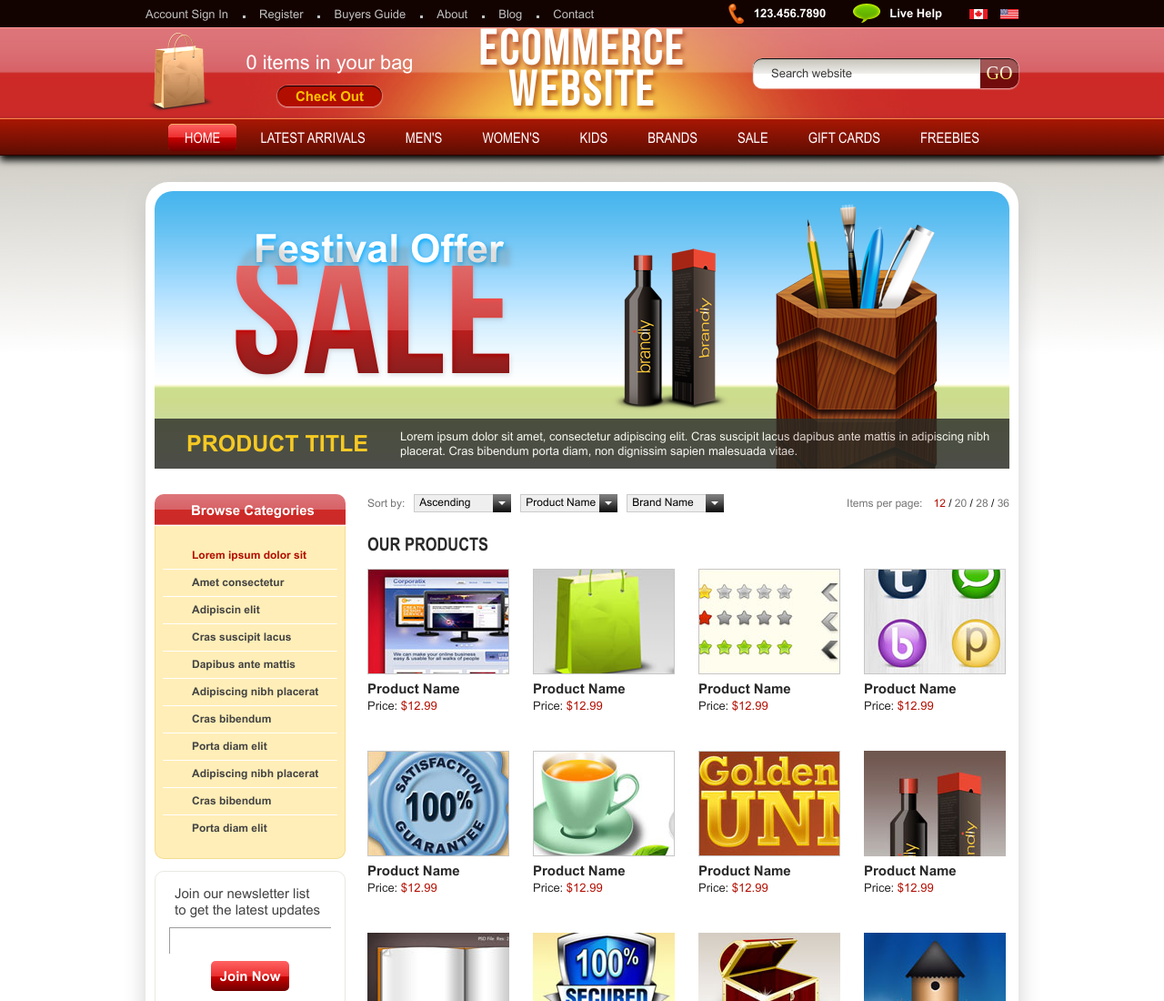
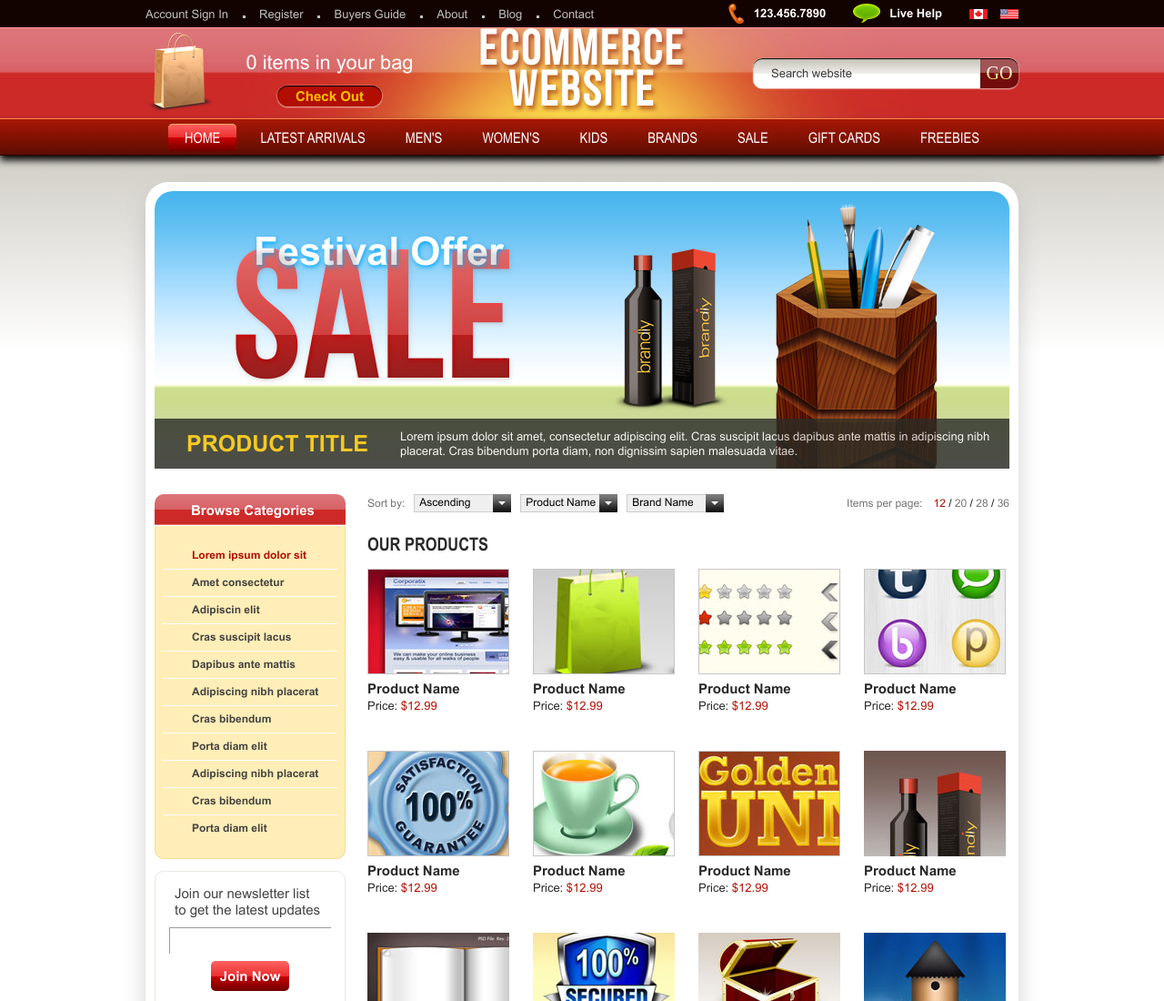
Before and after one commit to SergeyV-108/site, a plain HTML site: page index.html in a window 1280 px wide. Shown: the top 1100 px of the page at 91% size. Drawn offline with nearby package versions, Linux system fonts and the light colour scheme; a web font is replaced by a local one.

Commit message:
Update style.css

```diff
--- a/css/style.css
+++ b/css/style.css
@@ -851,7 +851,7 @@ body.lock {
   font-size: 43px;
   color: white;
   font-weight: bold;
-  line-height: 0.85;
+  line-height: 1;
   text-indent: 25px;
   text-shadow: 1px 1.732px 5px #00aaff;
 }
@@ -863,13 +863,13 @@ body.lock {
 }
 
 .top-page__title {
+  margin-top: -25px;
   font-size: 190px;
   font-family: "BebasRegular";
   font-weight: 600;
   letter-spacing: 7px;
   text-transform: uppercase;
-  line-height: 0.75;
-  vertical-align: top;
+  line-height: 1;
   text-shadow: 1px 1.732px 5px rgba(129, 124, 121, 0.25);
   background: -webkit-gradient(linear, left bottom, left top, from(#700000), color-stop(50%, #cb0000), color-stop(50%, #ec2f2f), to(#ff6363));
   background: linear-gradient(to top, #700000, #cb0000 50%, #ec2f2f 50%, #ff6363);
```
